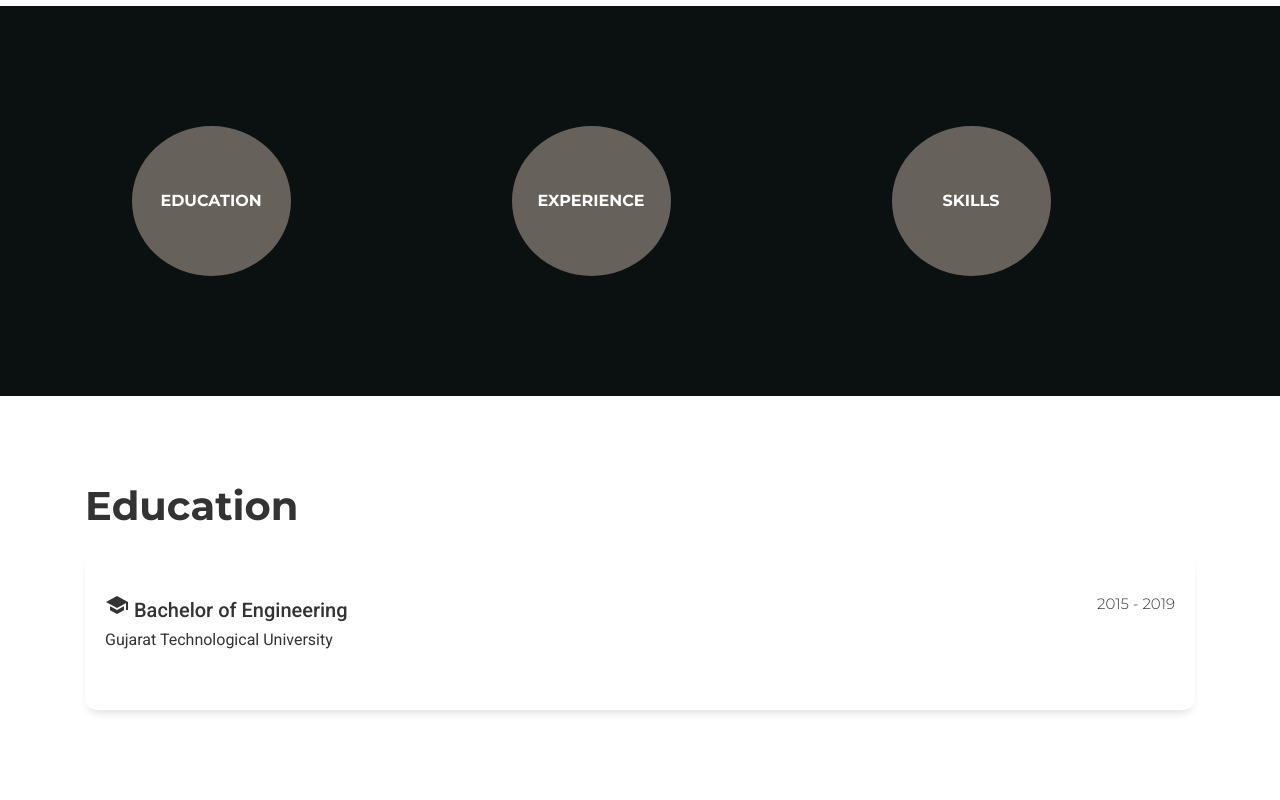
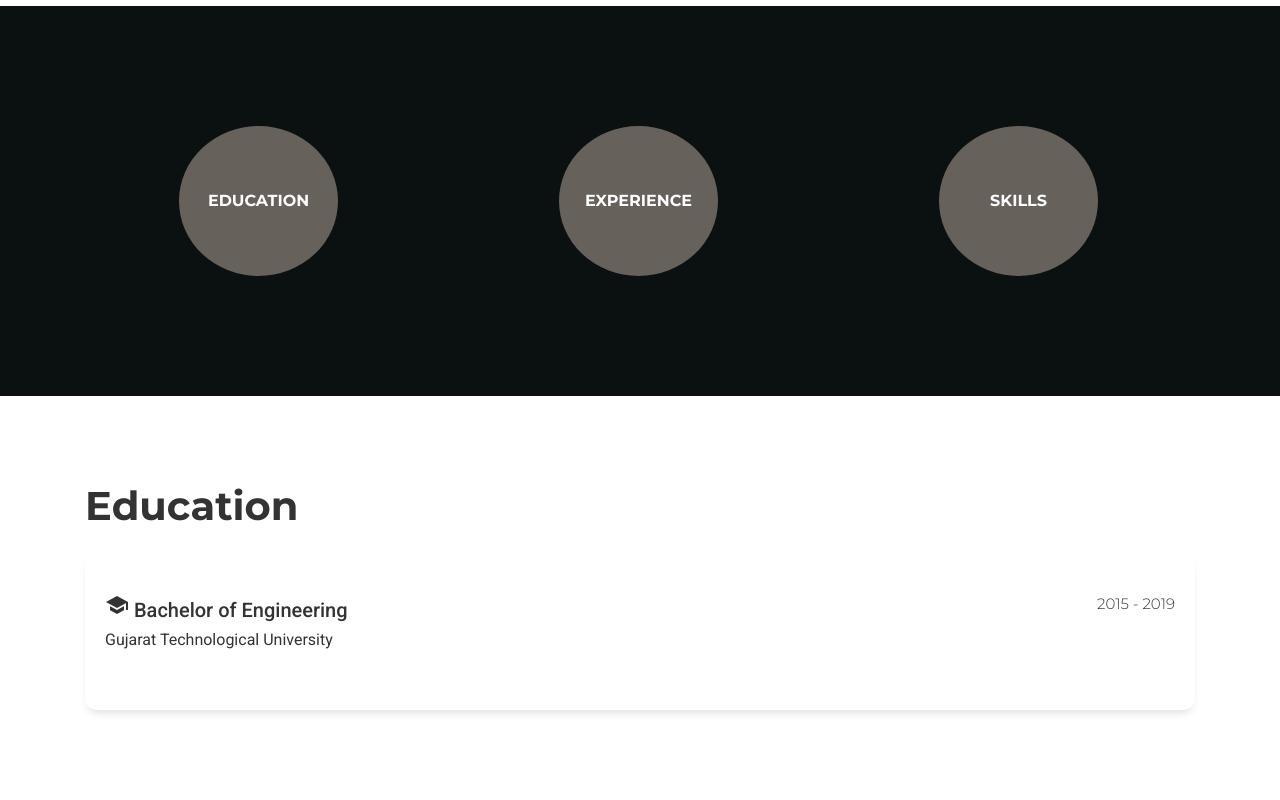
Before and after one commit to vp-13/vrushang-patel, an Angular app: page / in a window 1280 px wide. Shown: the part 1480-2280 px from the top of the page. Built offline with nearby package versions, Linux system fonts and the light colour scheme.

Commit message:
update-resume-section

```diff
--- a/src/app/pages/home/home.component.html
+++ b/src/app/pages/home/home.component.html
@@ -33,23 +33,21 @@
     <div class="section section-dark text-center" id="resume" style="margin-top: 90px;">
         <div class="container">
             <div class="row" style="padding-bottom: 50px;padding-top: 50px;" >
-                <div class="col-md-3">
+                <div class="col-md-4">
                     <a href="#education" >
                         <div >
                             <button type="button" class="btn btn-resume">Education</button>
                         </div>
                     </a>
                 </div>
-                <div class="col-md-1"></div>
-                <div class="col-md-3">
+                <div class="col-md-4">
                     <a href="#experience">
                         <div >
                             <button type="button" class="btn btn-resume">Experience</button>
                         </div>
                     </a>
                 </div>
-                <div class="col-md-1"></div>
-                <div class="col-md-3">
+                <div class="col-md-4">
                     <a href="#skills">
                         <div >
                             <button type="button" class="btn btn-resume" >   Skills</button>
--- a/src/app/shared/footer/footer.component.html
+++ b/src/app/shared/footer/footer.component.html
@@ -7,7 +7,7 @@
             </nav>
             <div class="credits ml-auto">
                 <span class="copyright">
-                    © {{test | date: 'yyyy'}}, Made by Vrushang Patel
+                    Copyright ©2021 All rights reserved.
                 </span>
             </div>
         </div>
```
